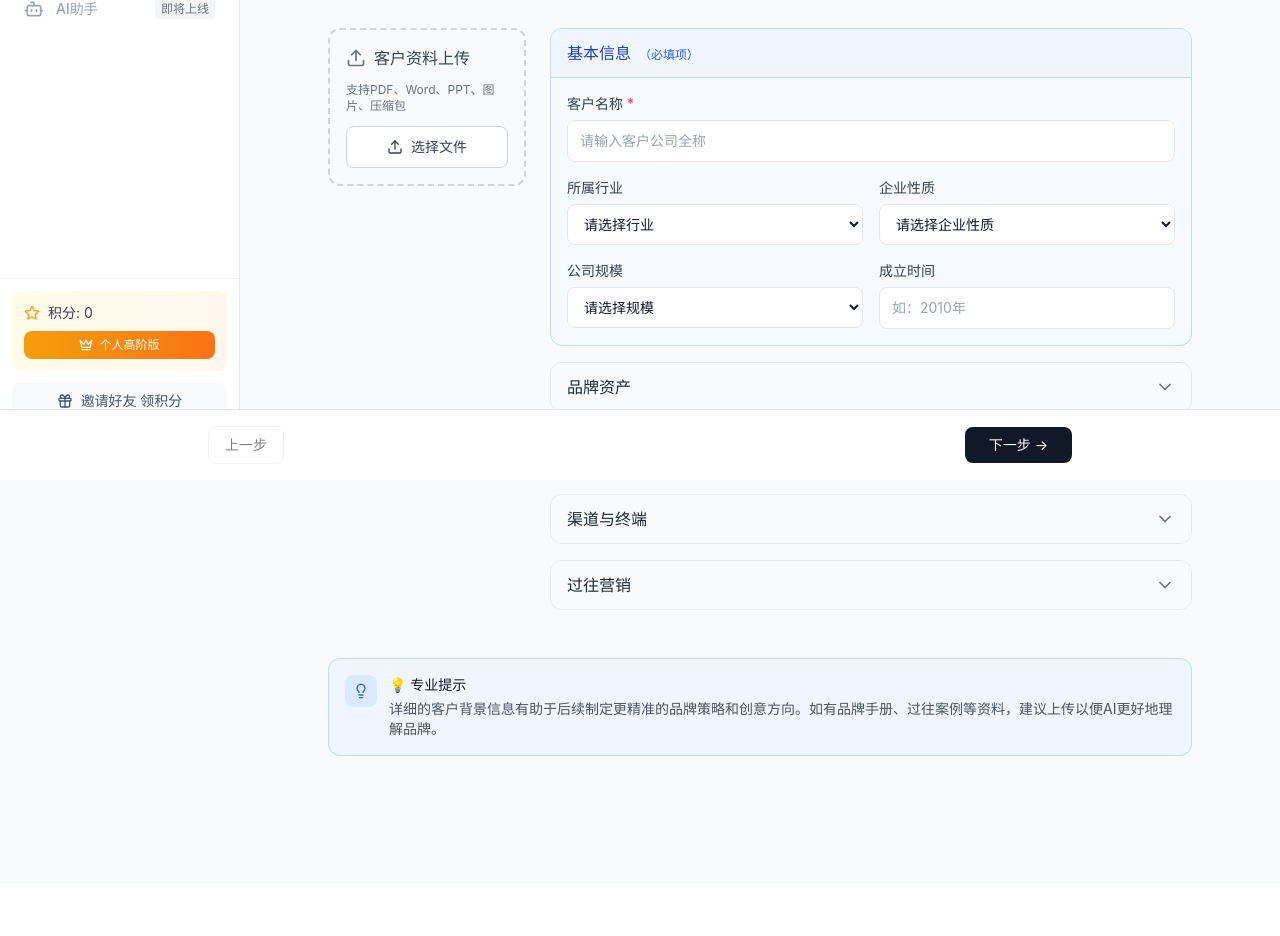
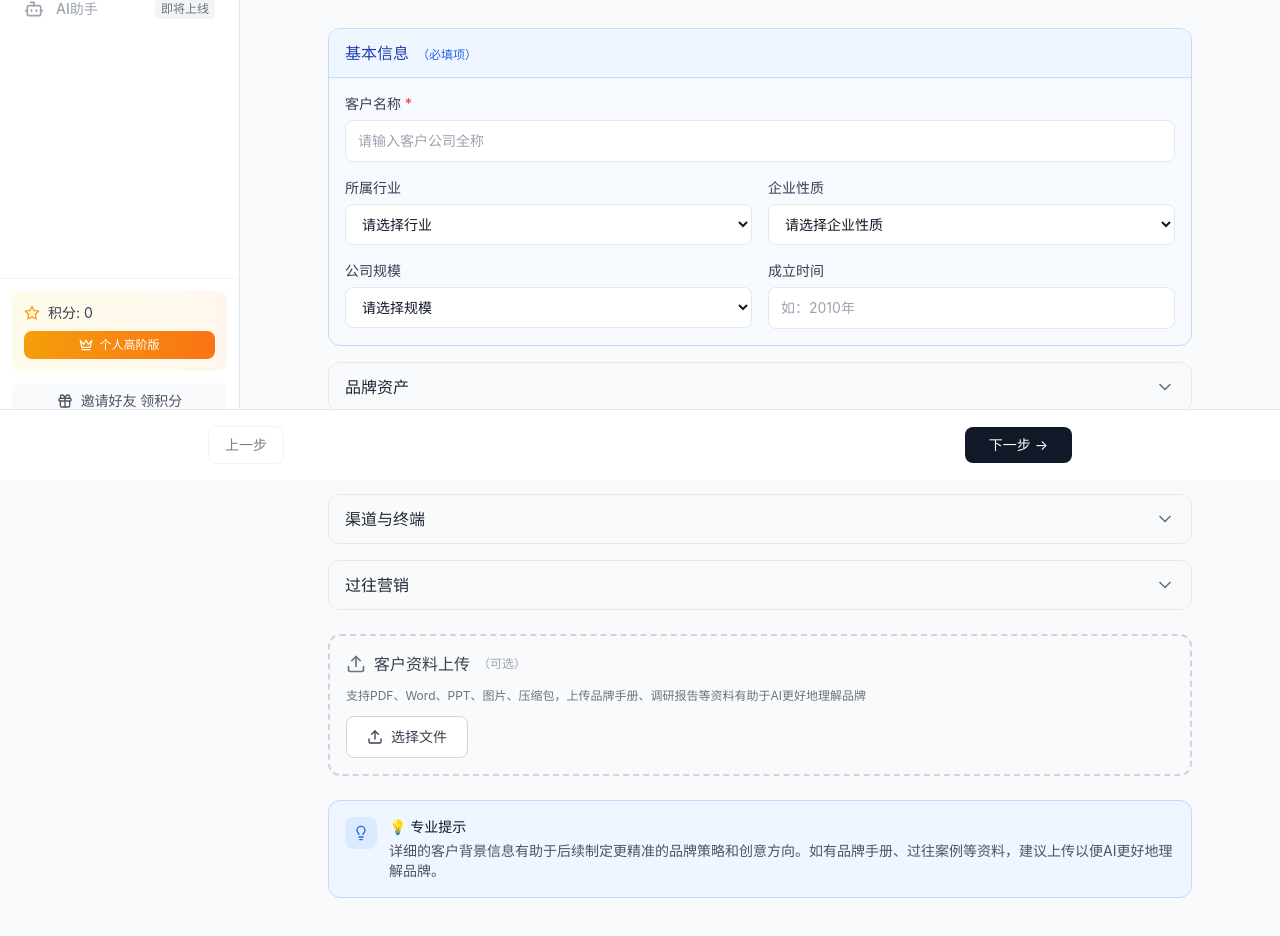
Before and after one commit to GPlanbrand/stratomind, a React (Vite) app: page /projects/workspace/1 in a window 1280 px wide. Shown: the part 320-1256 px from the top of the page. Before the commit the page ends 1204 px from the top, so only its background shows below. Built offline with nearby package versions, Linux system fonts and the light colour scheme.

Commit message:
ui: 客户背景页面文件上传区域移至底部，表单全宽显示

```diff
--- a/src/components/ClientInfoStep.tsx
+++ b/src/components/ClientInfoStep.tsx
@@ -133,69 +133,8 @@ const ClientInfoStep: React.FC<Props> = ({ data, onChange }) => {
         <p className="text-gray-500 text-xs sm:text-sm">按专业填写客户品牌信息</p>
       </div>
 
-      {/* 资料上传区 - 左侧固定 */}
-      <div className="grid grid-cols-1 lg:grid-cols-4 gap-6 mb-8">
-        {/* 资料上传区 */}
-        <div className="lg:col-span-1">
-          <div className="border-2 border-dashed border-gray-300 rounded-xl p-4 bg-gray-50">
-            <div className="flex items-center gap-2 mb-3">
-              <Upload className="w-5 h-5 text-gray-500" />
-              <span className="font-medium text-gray-700">客户资料上传</span>
-            </div>
-            <p className="text-xs text-gray-500 mb-3">支持PDF、Word、PPT、图片、压缩包</p>
-
-            <input
-              ref={fileInputRef}
-              type="file"
-              multiple
-              accept=".pdf,.doc,.docx,.ppt,.pptx,.jpg,.jpeg,.png,.gif,.webp,.zip,.rar,.7z"
-              onChange={handleFileUpload}
-              className="hidden"
-            />
-
-            <button
-              onClick={() => fileInputRef.current?.click()}
-              className="w-full py-2.5 px-4 bg-white border border-gray-300 rounded-lg text-sm font-medium text-gray-700 hover:bg-gray-50 hover:border-gray-400 transition-colors flex items-center justify-center gap-2"
-            >
-              <Upload className="w-4 h-4" />
-              选择文件
-            </button>
-
-            {/* 已上传文件列表 */}
-            {attachments.length > 0 && (
-              <div className="mt-4 space-y-2">
-                <p className="text-xs font-medium text-gray-600">已上传文件 ({attachments.length})</p>
-                <div className="space-y-2 max-h-64 overflow-y-auto">
-                  {attachments.map(attachment => (
-                    <div
-                      key={attachment.id}
-                      className="flex items-center gap-2 p-2 bg-white rounded-lg border border-gray-200 group"
-                    >
-                      {getFileIcon(attachment.type)}
-                      <div className="flex-1 min-w-0">
-                        <p className="text-xs text-gray-700 truncate" title={attachment.name}>
-                          {attachment.name}
-                        </p>
-                        <p className="text-xs text-gray-400">
-                          {formatFileSize(attachment.size)}
-                        </p>
-                      </div>
-                      <button
-                        onClick={() => handleRemoveAttachment(attachment.id)}
-                        className="p-1 hover:bg-red-50 rounded opacity-0 group-hover:opacity-100 transition-opacity"
-                      >
-                        <X className="w-4 h-4 text-red-500" />
-                      </button>
-                    </div>
-                  ))}
-                </div>
-              </div>
-            )}
-          </div>
-        </div>
-
-        {/* 表单填写区 - 移动端全宽 */}
-        <div className="lg:col-span-3 order-1 lg:order-2 w-full">
+      {/* 表单填写区 - 全宽 */}
+      <div className="w-full mb-6">
           {/* 必填信息 - 始终展开 */}
           <div className="border border-blue-200 rounded-xl overflow-hidden mb-4 bg-blue-50/30">
             <div className="px-3 sm:px-4 py-2.5 sm:py-3 bg-blue-50 border-b border-blue-200">
@@ -494,9 +433,71 @@ const ClientInfoStep: React.FC<Props> = ({ data, onChange }) => {
             </>
           ))}
         </div>
+
+      {/* 资料上传区 - 底部 */}
+      <div className="mb-6">
+        <div className="border-2 border-dashed border-gray-300 rounded-xl p-4 bg-gray-50">
+          <div className="flex items-center gap-2 mb-3">
+            <Upload className="w-5 h-5 text-gray-500" />
+            <span className="font-medium text-gray-700">客户资料上传</span>
+            <span className="text-xs text-gray-400">（可选）</span>
+          </div>
+          <p className="text-xs text-gray-500 mb-3">支持PDF、Word、PPT、图片、压缩包，上传品牌手册、调研报告等资料有助于AI更好地理解品牌</p>
+
+          <input
+            ref={fileInputRef}
+            type="file"
+            multiple
+            accept=".pdf,.doc,.docx,.ppt,.pptx,.jpg,.jpeg,.png,.gif,.webp,.zip,.rar,.7z"
+            onChange={handleFileUpload}
+            className="hidden"
+          />
+
+          <div className="flex items-center gap-3">
+            <button
+              onClick={() => fileInputRef.current?.click()}
+              className="py-2.5 px-5 bg-white border border-gray-300 rounded-lg text-sm font-medium text-gray-700 hover:bg-gray-50 hover:border-gray-400 transition-colors flex items-center gap-2"
+            >
+              <Upload className="w-4 h-4" />
+              选择文件
+            </button>
+            {attachments.length > 0 && (
+              <span className="text-sm text-gray-500">已上传 {attachments.length} 个文件</span>
+            )}
+          </div>
+
+          {/* 已上传文件列表 */}
+          {attachments.length > 0 && (
+            <div className="mt-4 grid grid-cols-1 sm:grid-cols-2 lg:grid-cols-3 gap-2">
+              {attachments.map(attachment => (
+                <div
+                  key={attachment.id}
+                  className="flex items-center gap-2 p-2.5 bg-white rounded-lg border border-gray-200 group hover:border-gray-300 transition-colors"
+                >
+                  {getFileIcon(attachment.type)}
+                  <div className="flex-1 min-w-0">
+                    <p className="text-xs text-gray-700 truncate" title={attachment.name}>
+                      {attachment.name}
+                    </p>
+                    <p className="text-xs text-gray-400">
+                      {formatFileSize(attachment.size)}
+                    </p>
+                  </div>
+                  <button
+                    onClick={() => handleRemoveAttachment(attachment.id)}
+                    className="p-1 hover:bg-red-50 rounded opacity-0 group-hover:opacity-100 transition-opacity"
+                  >
+                    <X className="w-4 h-4 text-red-500" />
+                  </button>
+                </div>
+              ))}
+            </div>
+          )}
+        </div>
       </div>
 
-      <div className="mt-6 p-4 bg-blue-50 rounded-xl border border-blue-200">
+      {/* 专业提示 */}
+      <div className="p-4 bg-blue-50 rounded-xl border border-blue-200">
         <div className="flex items-start gap-3">
           <div className="w-8 h-8 rounded-lg bg-blue-100 flex items-center justify-center flex-shrink-0">
             <Lightbulb className="w-4 h-4 text-blue-600" />
```
